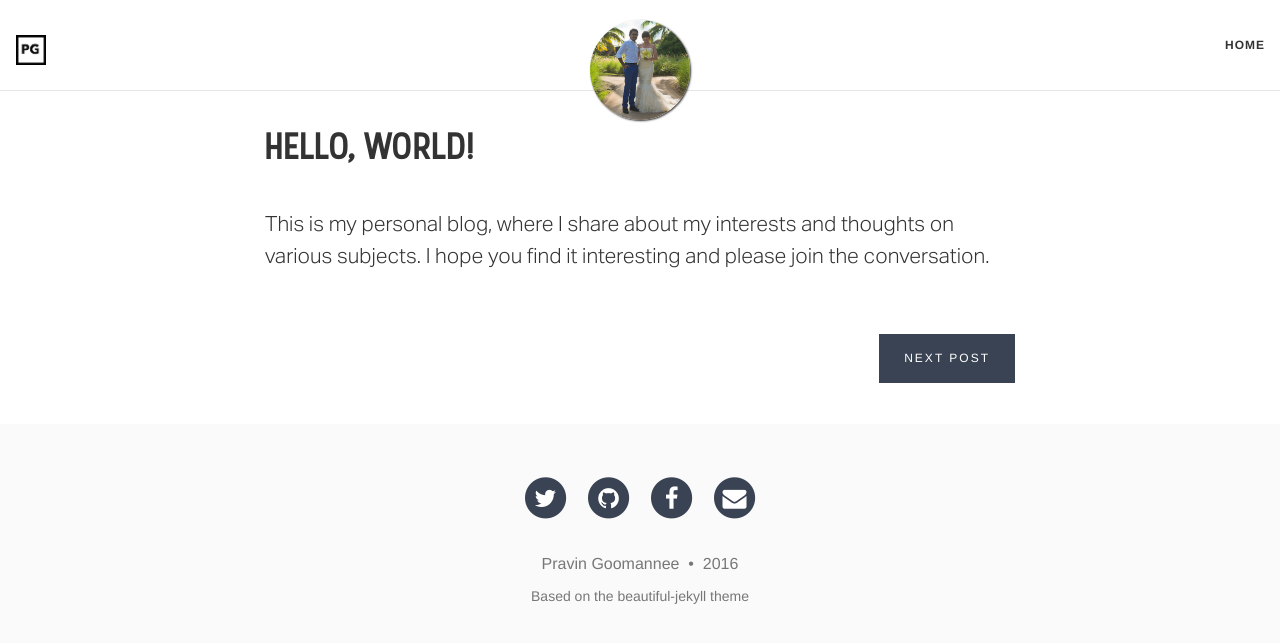
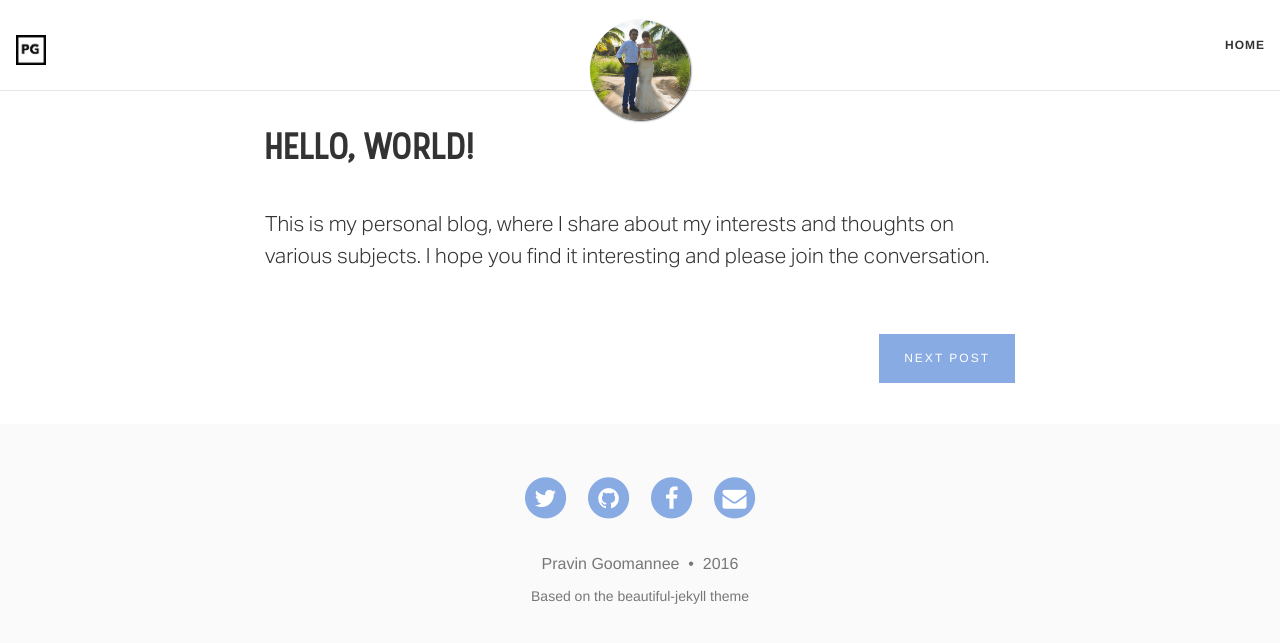
Before and after one commit to cityhunteur/cityhunteur.github.io, a Jekyll site: the page built from _posts/2016-01-24-hello-world.md, in a window 1280 px wide. Shown: the top 643 px of the page. Built offline with Jekyll 4.4.1, drawn with Linux system fonts in a browser that asks for light colours; nearby versions of some CDN libraries; comment, search, counter and statistics services are not loaded.

Commit message:
Change accent colour

```diff
--- a/css/main.css
+++ b/css/main.css
@@ -57,7 +57,7 @@ p {
 }
 p a {
   /* text-decoration: underline */
-  color: ##3A4353;
+  color: ##89ABE3;
 }
 h1 {
   font-family: 'Stellar', 'Helvetica Neue', Helvetica, Arial, sans-serif;
@@ -69,11 +69,11 @@ h2,h3,h4,h5,h6 {
   font-weight: medium;
 }
 a {
-  color: #3A4353;
+  color: #89ABE3;
 }
 a:hover,
 a:focus {
-  color: #3A4353;
+  color: #89ABE3;
 }
 blockquote {
   color: #fafafa;
@@ -108,12 +108,12 @@ hr.small {
 ::-moz-selection {
   color: white;
   text-shadow: none;
-  background: #3A4353;
+  background: #89ABE3;
 }
 ::selection {
   color: white
 ;  text-shadow: none;
-  background: #3A4353;
+  background: #89ABE3;
 }
 img::selection {
   color: white;
@@ -159,7 +159,7 @@ img {
 
 .navbar-custom .nav li a:hover,
 .navbar-custom .nav li a:focus {
-    color: #3A4353;
+    color: #89ABE3;
 }
 
 @media only screen and (min-width: 768px) {
@@ -260,7 +260,7 @@ footer {
 }
 
 footer a {
-  color: #3A4353;
+  color: #89ABE3;
 }
 
 footer .list-inline {
@@ -346,7 +346,7 @@ footer .theme-by a {
   vertical-align: baseline;
 }
 .post-preview .post-read-more {
-  background-color: #3A4353;
+  background-color: #89ABE3;
   border: none;
   box-shadow: none;
   color: #fff;
@@ -368,7 +368,7 @@ footer .theme-by a {
 }
 .post-read-more:hover,
 .post-read-more:focus {
-  background-color: #3A4353;
+  background-color: #89ABE3;
 }
 
 
@@ -479,7 +479,7 @@ header.header-page .page-heading .page-subheading {
 /* --- Pager --- */
 
 .pager li a {
-  background-color: #3A4353;
+  background-color: #89ABE3;
   border: none;
   box-shadow: none;
   color: #fff;
@@ -495,7 +495,7 @@ header.header-page .page-heading .page-subheading {
 .pager li > a:hover,
 .pager li > a:focus {
     text-decoration: none;
-    background-color: #3A4353;
+    background-color: #89ABE3;
 }
 
 @media only screen and (min-width: 768px) {
```
